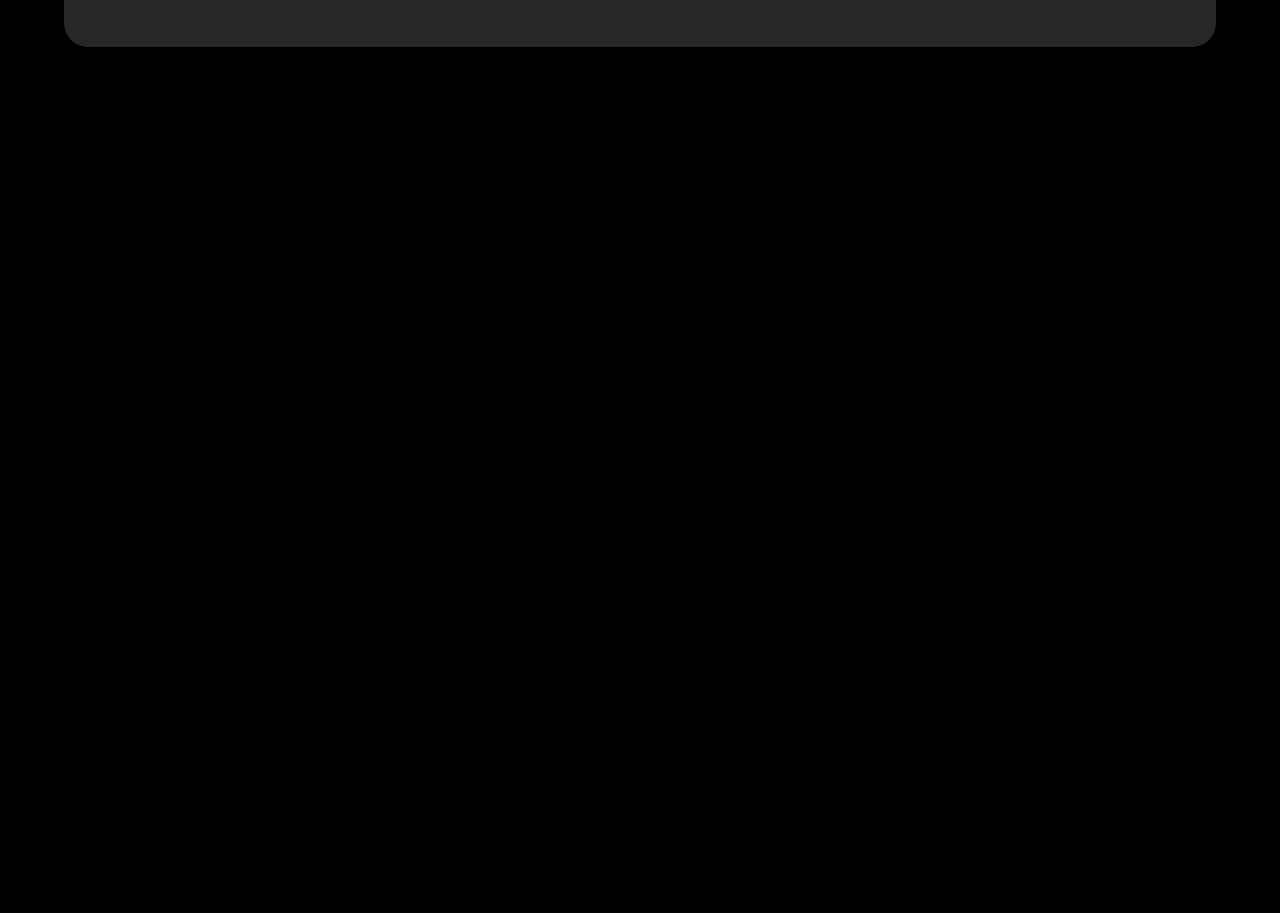
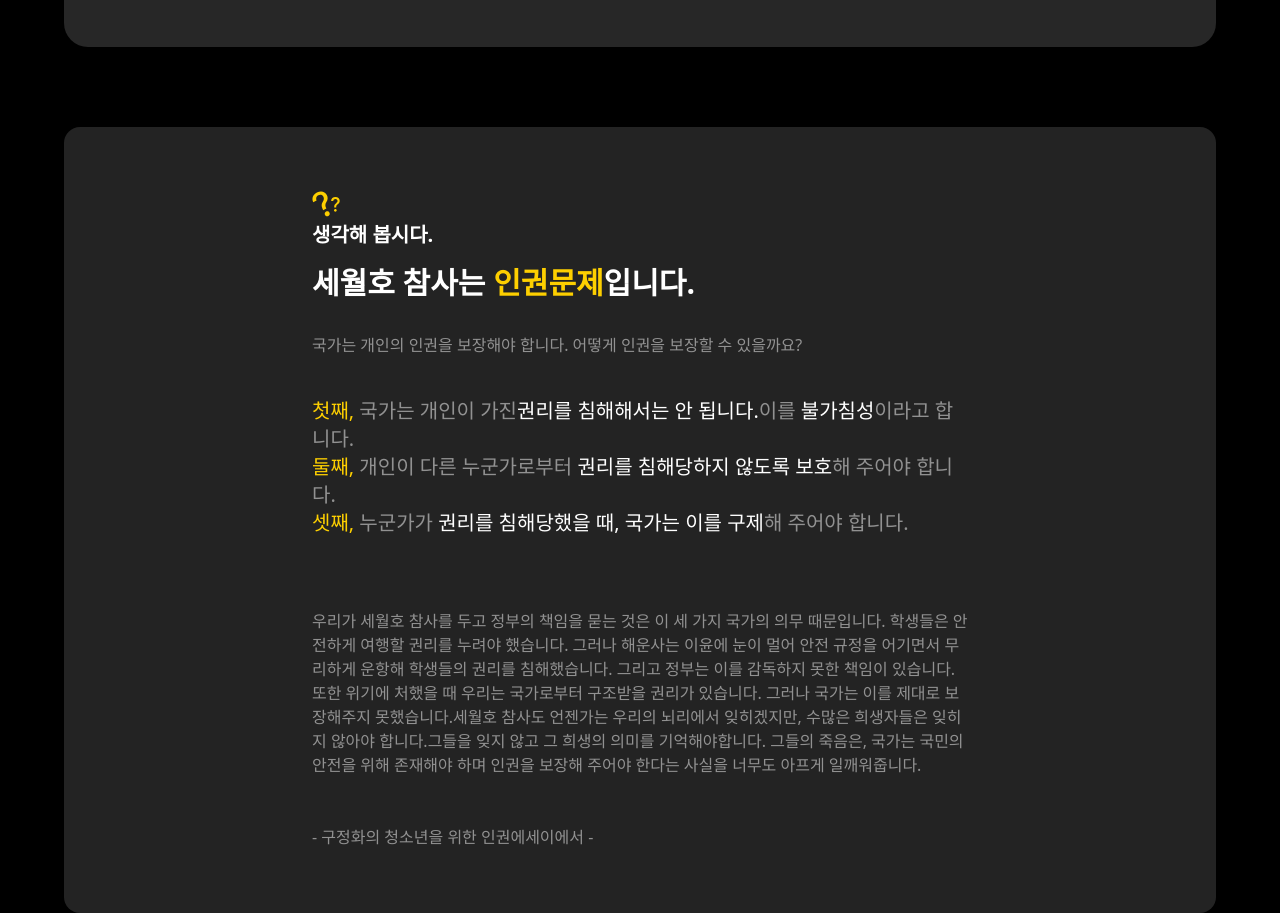
Before and after one commit to chanwoo00106/sewol-ferry, a React (Vite) app: page / in a window 1280 px wide. Shown: the part 3540-4453 px from the top of the page. Before the commit the page ends 3587 px from the top, so only its background shows below. Built offline with nearby package versions, Linux system fonts and the light colour scheme.

Commit message:
Add Think component

```diff
--- a/src/App.tsx
+++ b/src/App.tsx
@@ -2,6 +2,7 @@ import MainLayout from './layouts/MainLayout'
 import MainVideo from './components/Main'
 import MusicContent from './components/Music'
 import PreventContent from './components/Prevent'
+import Think from './components/Think'
 
 function App() {
   return (
@@ -9,6 +10,7 @@ function App() {
       <MainVideo />
       <MusicContent />
       <PreventContent />
+      <Think />
     </MainLayout>
   )
 }
--- a/src/components/Think/index.tsx
+++ b/src/components/Think/index.tsx
@@ -0,0 +1,62 @@
+const Think = () => {
+  return (
+    <section className='bg-[#232323] mt-20 mx-16 py-16 flex justify-center rounded-2xl'>
+      <article className='w-[41rem] text-white'>
+        <img src='/svg/question.svg' className='mb-1' />
+        <h2 className='text-xl font-semibold mb-4'>생각해 봅시다.</h2>
+
+        <h1 className='text-3xl font-bold mb-8'>
+          세월호 참사는 <span className='text-[#FDCF00]'>인권문제</span>
+          입니다.
+        </h1>
+
+        <p className='text-[#FFFFFF] opacity-50 mb-10'>
+          국가는 개인의 인권을 보장해야 합니다. 어떻게 인권을 보장할 수
+          있을까요?
+        </p>
+
+        <div className='text-[#FFFFFF80] text-xl font-medium mb-[4.5rem]'>
+          <p>
+            <span className='text-[#FDCF00]'>첫째,</span> 국가는 개인이 가진
+            <span className='text-white'>권리를 침해해서는 안 됩니다.</span>
+            이를 <span className='text-white'>불가침성</span>이라고 합니다.
+          </p>
+
+          <p>
+            <span className='text-[#FDCF00]'>둘째,</span> 개인이 다른
+            누군가로부터{' '}
+            <span className='text-white'>권리를 침해당하지 않도록 보호</span>해
+            주어야 합니다.
+          </p>
+
+          <p>
+            <span className='text-[#FDCF00]'>셋째,</span> 누군가가{' '}
+            <span className='text-white'>
+              권리를 침해당했을 때, 국가는 이를 구제
+            </span>
+            해 주어야 합니다.
+          </p>
+        </div>
+
+        <p className='text-[#FFFFFF80] mb-12'>
+          우리가 세월호 참사를 두고 정부의 책임을 묻는 것은 이 세 가지 국가의
+          의무 때문입니다. 학생들은 안전하게 여행할 권리를 누려야 했습니다.
+          그러나 해운사는 이윤에 눈이 멀어 안전 규정을 어기면서 무리하게 운항해
+          학생들의 권리를 침해했습니다. 그리고 정부는 이를 감독하지 못한 책임이
+          있습니다. 또한 위기에 처했을 때 우리는 국가로부터 구조받을 권리가
+          있습니다. 그러나 국가는 이를 제대로 보장해주지 못했습니다.세월호
+          참사도 언젠가는 우리의 뇌리에서 잊히겠지만, 수많은 희생자들은 잊히지
+          않아야 합니다.그들을 잊지 않고 그 희생의 의미를 기억해야합니다. 그들의
+          죽음은, 국가는 국민의 안전을 위해 존재해야 하며 인권을 보장해 주어야
+          한다는 사실을 너무도 아프게 일깨워줍니다.
+        </p>
+
+        <p className='text-[#FFFFFF80] text-base font-medium'>
+          - 구정화의 청소년을 위한 인권에세이에서 -
+        </p>
+      </article>
+    </section>
+  )
+}
+
+export default Think
```
Also changed, not shown: public/svg/question.svg (added).
